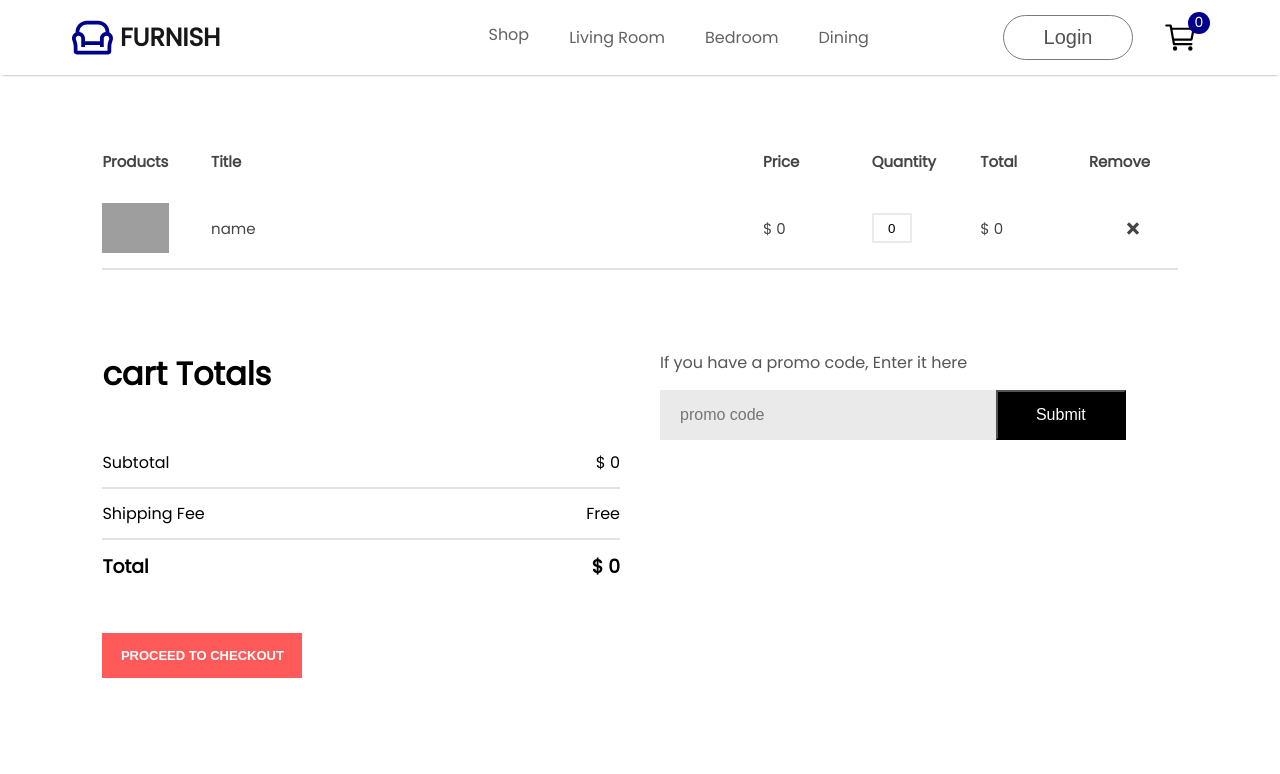
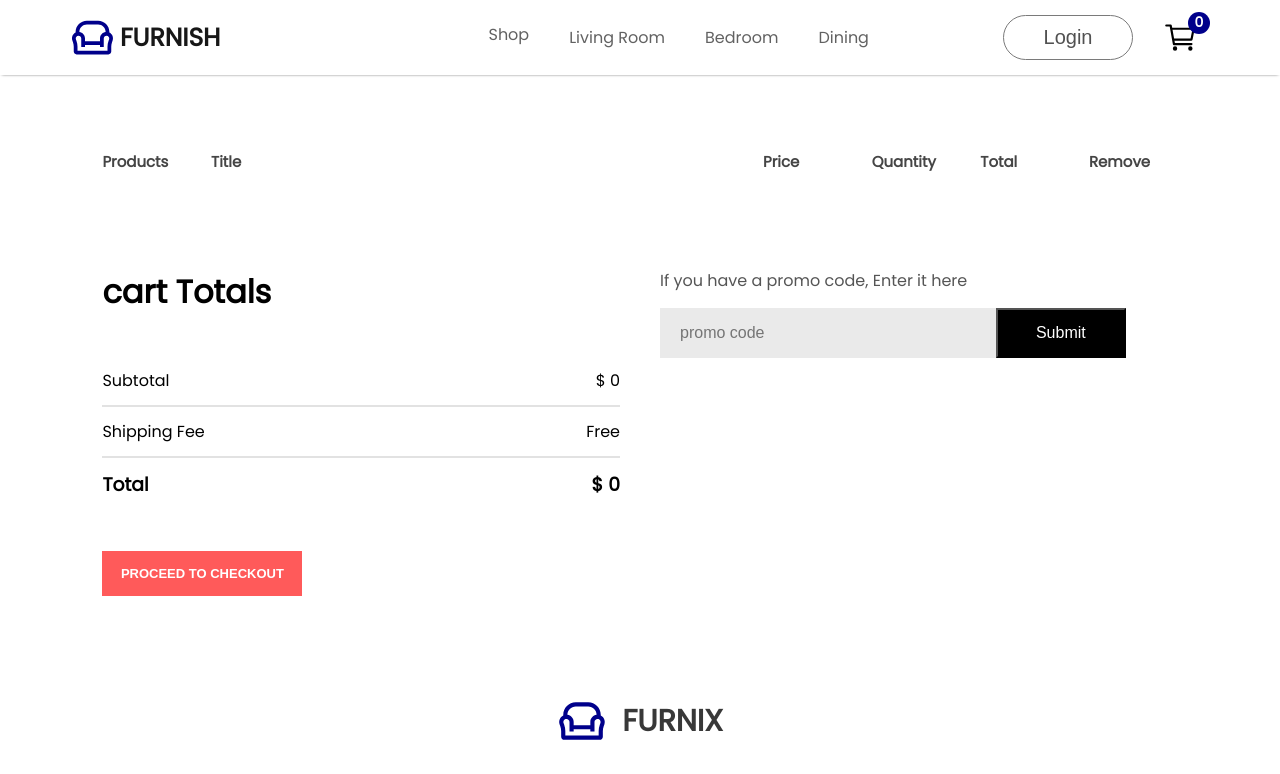
Before and after one commit to iambasilp/Fullstack-Furniture-Webapp, a React (Vite) app in the folder frontend/: page /cart in a window 1280 px wide. Shown: the top 774 px of the page. Built offline with nearby package versions, Linux system fonts and the light colour scheme; data requests are answered from the project's data file; grey boxes are pictures that could not be loaded.

Commit message:
Complete CartItem Component - this is the child of cart page

```diff
--- a/frontend/src/Components/Private/CartItems/CartItems.css
+++ b/frontend/src/Components/Private/CartItems/CartItems.css
@@ -24,9 +24,12 @@
     height: 55px;
 }
 .cartitems-remove-icon{
-    width: 12px;
+    width: 22px;
     margin: 0px 30px;
     cursor: pointer;
+}
+.cartitems-remove-icon:active{
+   color: red;
 }
 .cartitems-quantity{
     width: 55px;
--- a/frontend/src/Components/Private/CartItems/CartItems.jsx
+++ b/frontend/src/Components/Private/CartItems/CartItems.jsx
@@ -1,9 +1,10 @@
-import React from "react";
+import React, { useContext } from "react";
 import "./CartItems.css";
 import { ImCross } from "react-icons/im";
-
+import { ShopContext } from "../../../Context/ShopContext";
 
 const CartItems = () => {
+  const {AllProductData,cartItems,removeItemfromCart,getTotalCartAmount} = useContext(ShopContext)
   return (
     <div className="cartitems">
       <div className="cartitems-format-main">
@@ -14,17 +15,50 @@ const CartItems = () => {
         <p>Total</p>
         <p>Remove</p>
       </div>
-      <div>
-        <div className="cartitems-format cartitems-format-main">
-          <img src="https://i0.wp.com/thinkfirstcommunication.com/wp-content/uploads/2022/05/placeholder-1-1.png?fit=1200%2C800&ssl=1" alt="" className="carticon-product-icon" />
-          <p>name</p>
-          <p>$ 0</p>
-          <button className="cartitems-quantity">0</button>
-          <p>$ 0</p>
-          <ImCross className="cartitems-remove-icon" size={25}/>
-        </div>
-        <hr />
-      </div>
+      {AllProductData.map((item)=>{
+        /*
+         {
+      "id": 4,
+      "name": "Wooden TV Stand",
+      "category": "livingroom",
+      "image": "https://via.placeholder.com/150/FF5733/FFFFFF?text=LivingRoom4",
+      "new_price": 700,
+      "old_price": 900,
+      "description": "A sturdy wooden TV stand with ample storage space.",
+      "rating": 4.4,
+      "reviews": 27,
+      "topTrends": true,
+      "newCollections": false,
+      "relatedProducts": [1, 2, 3],
+      "tags": ["wooden", "TV stand", "storage"],
+      "details": {
+        "detailOne": "This wooden TV stand is crafted from durable hardwood, providing a sturdy base for your television. It features multiple shelves and compartments for organizing media devices, gaming consoles, and more. The natural wood finish adds a touch of warmth to any living room.",
+        "detailTwo": "The TV stand's spacious design accommodates large TVs and offers plenty of storage space without sacrificing style. It's easy to assemble and maintain, making it a practical choice for any home entertainment setup."
+      }
+    },
+        */
+        {
+          if(cartItems[item.id] > 0){
+            return (
+              <div>
+              <div className="cartitems-format cartitems-format-main">
+                <img src={item.image} alt="" className="carticon-product-icon" />
+                <p>{item.name}</p>
+                <p>$ {item.new_price}</p>
+                <button className="cartitems-quantity">{cartItems[item.id]}</button>
+                <p>$ {item.new_price * cartItems[item.id]}</p>
+                <ImCross onClick={()=>removeItemfromCart(item.id)} className="cartitems-remove-icon" />
+              </div>
+              <hr />
+            </div>
+            )
+          }
+
+        }
+
+      })}
+
+
 
       <div className="cartitems-down">
         <div className="cartitems-total">
@@ -32,7 +66,7 @@ const CartItems = () => {
           <div>
             <div className="cartitems-total-item">
               <p>Subtotal</p>
-              <p>$ 0</p>
+              <p>$ {getTotalCartAmount()}</p>
             </div>
             <hr />
             <div className="cartitems-total-item">
@@ -42,7 +76,7 @@ const CartItems = () => {
             <hr />
             <div className="cartitems-total-item">
               <h3>Total</h3>
-              <h3>$ 0</h3>
+              <h3>$ {getTotalCartAmount()}</h3>
             </div>
           </div>
           <button>PROCEED TO CHECKOUT</button>
--- a/frontend/src/Components/Shared/Navbar/Navbar.css
+++ b/frontend/src/Components/Shared/Navbar/Navbar.css
@@ -1,5 +1,4 @@
 .navbar-container {
-
   width: 100%;
   background-color: white;
   z-index: 100;
@@ -110,7 +109,15 @@
   font-size: 14px;
   background: darkblue;
   color: white;
+  font-weight: 800;
+  transition: transform 0.2s ease;
+  cursor: pointer;
 }
+
+.nav-cart-count:hover {
+  transform: scale(1.2);
+}
+
 .nav-dorpdown-icon {
   display: none;
 }
--- a/frontend/src/Context/ShopContext.jsx
+++ b/frontend/src/Context/ShopContext.jsx
@@ -7,6 +7,9 @@ export const ShopContext = createContext(null);
 const ShopContextProvider = (props) => {
   const [AllProductData, setAllProductData] = useState([]);
   const [cartItems, setCartItems] = useState({});
+  const [AddToCartSudio] = useState(new Audio("https://www.fesliyanstudios.com/play-mp3/387"));
+  const [RemoveToCartSudio] = useState(new Audio("https://www.fesliyanstudios.com/play-mp3/387"));
+
 
   useEffect(() => {
     getFetchDataFromApi().then((data) => setAllProductData(data));
@@ -31,8 +34,8 @@ const ShopContextProvider = (props) => {
   console.log(cartItems);
 
   const addToCart = (prodId) => {
-    const audio = new Audio("https://www.fesliyanstudios.com/play-mp3/387");
-    audio.play();
+    AddToCartSudio.currentTime = 0;
+    AddToCartSudio.play();
     setCartItems((prev) => ({
       ...prev,
       [prodId]: prev[prodId] + 1,
@@ -46,8 +49,28 @@ const ShopContextProvider = (props) => {
     return total
   }
 
+  const removeItemfromCart = (prodId)=>{
+    RemoveToCartSudio.currentTime = 0;
+    RemoveToCartSudio.play();
+      setCartItems((prev)=>{
+        return {...prev,[prodId]:prev[prodId] - 1}
+      })
+  }
+  const getTotalCartAmount = ()=>{
+    let total = 0;
+    for(let key in cartItems){
+      if(cartItems[key] > 0){
+        let info= AllProductData.find((item)=>item.id == Number(key) )
+        total = total +  cartItems[key] * info.new_price
+      }
+
+
+    }
+    return total
+  }
+
   return (
-    <ShopContext.Provider value={{ AllProductData, cartItems, addToCart,TotalNumberOfCartedItems }}>
+    <ShopContext.Provider value={{ AllProductData, cartItems, addToCart,TotalNumberOfCartedItems,removeItemfromCart,getTotalCartAmount }}>
       {props.children}
     </ShopContext.Provider>
   );
```
